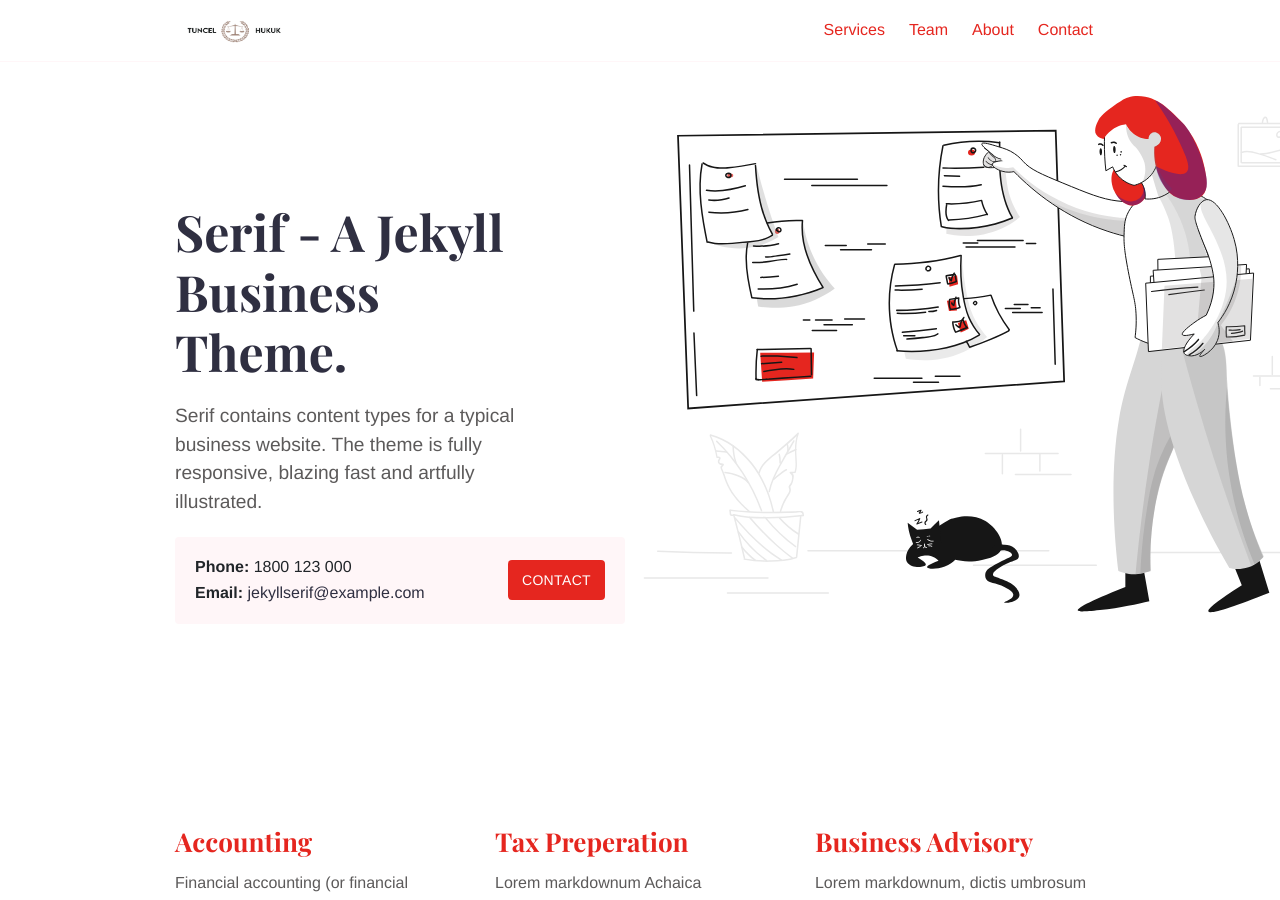
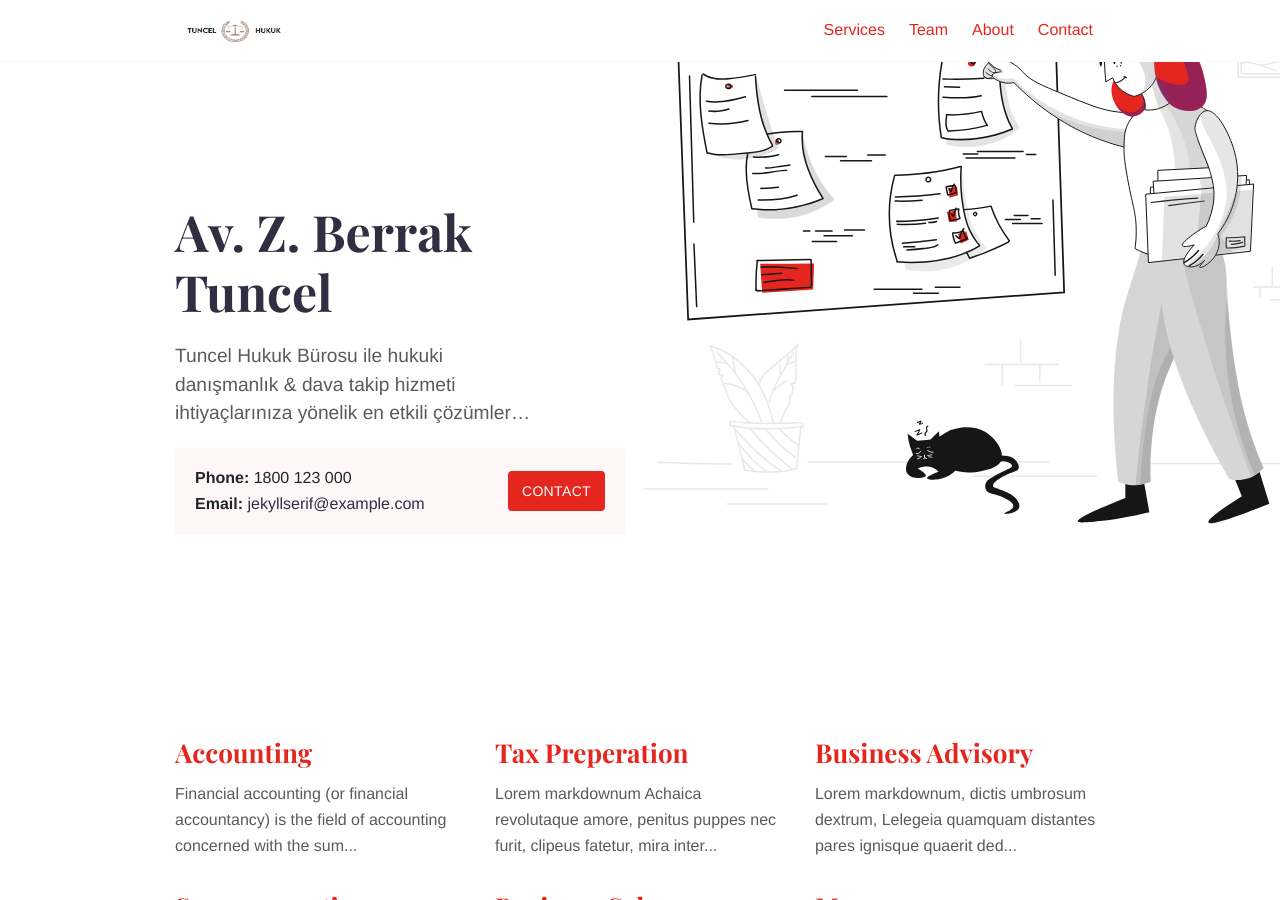
Before and after one commit to tnclhk/tnclhk.github.io, a Jekyll site: the page built from index.md, in a window 1280 px wide and 900 px high. Built offline with Jekyll 4.4.1, drawn with Linux system fonts in a browser that asks for light colours.

Commit message:
Update index.md

```diff
--- a/index.md
+++ b/index.md
@@ -8,6 +8,5 @@ intro_image_hide_on_mobile: true
 show_call_box: true
 ---
 
-# Serif - A Jekyll Business Theme.
-
-Serif contains content types for a typical business website. The theme is fully responsive, blazing fast and artfully illustrated.
+# Av. Z. Berrak Tuncel
+Tuncel Hukuk Bürosu ile hukuki danışmanlık & dava takip hizmeti ihtiyaçlarınıza yönelik en etkili çözümler...
```
